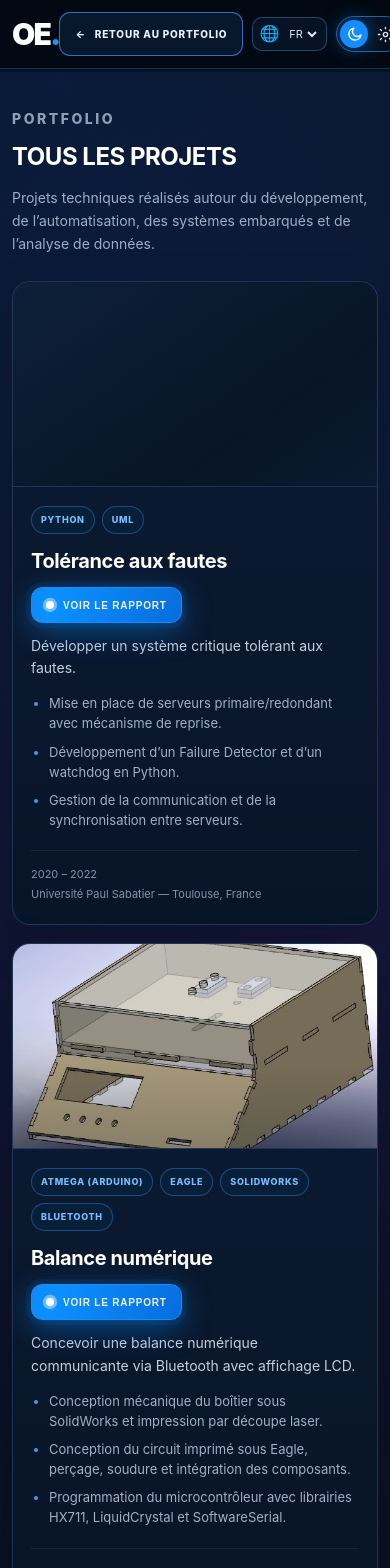
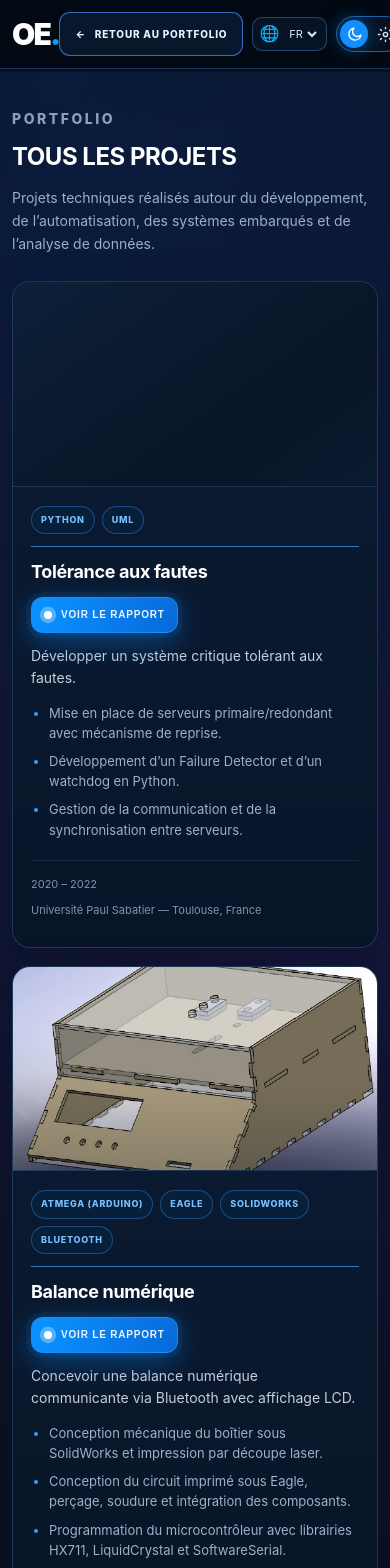
Before and after one commit to Oelayouchi/portfolio, a Next.js app: page /projects in a window 390 px wide. Shown: the top 1568 px of the page. Built offline with nearby package versions, Linux system fonts and the light colour scheme.

Commit message:
Polish project alignment and alternance banner

```diff
--- a/app/ui-alignment-fixes.css
+++ b/app/ui-alignment-fixes.css
@@ -8,37 +8,80 @@
   box-shadow: 0 8px 22px rgba(0,0,0,.28);
 }
 
-/* Reserve the same vertical space for project tags so every title row starts on the same line. */
+/* Give the banner CTA more room around the minimize control. */
+.alternanceBanner {
+  padding-right: 44px;
+}
+
+.alternanceCta {
+  min-height: 40px;
+  padding: 0 13px;
+  font-size: 12px;
+}
+
+/* Reserve the same vertical space for project tags so every divider starts on the same line. */
 .projectShowcaseTags {
   min-height: 58px;
   align-content: flex-start;
+  margin-bottom: 12px;
 }
 
-/* Keep each project name and its report button aligned on the same top line. */
+/* Add a divider between technologies and the project title, aligned across every card. */
 .projectShowcaseTitleRow {
-  align-items: flex-start;
-  min-height: 52px;
+  align-items: center;
+  min-height: 56px;
+  margin-bottom: 12px;
+  padding-top: 14px;
+  border-top: 1px solid rgba(57, 156, 255, .72);
 }
 
+/* Slightly reduce project title size and keep every title/button on the same baseline. */
 .projectShowcaseContent h3 {
-  min-height: 50px;
+  min-height: 0;
+  margin: 0;
   display: flex;
-  align-items: flex-start;
+  align-items: center;
+  font-size: 18px;
+  line-height: 1.2;
 }
 
 .projectShowcaseButton {
   margin-top: 0;
+  min-height: 36px;
+  padding: 0 12px;
+  font-size: 10px;
+}
+
+/* Keep the lower separators of all project cards aligned. */
+.projectShowcaseMeta {
+  min-height: 66px;
 }
 
 @media (max-width: 760px) {
-  .projectShowcaseTags,
-  .projectShowcaseTitleRow,
+  .projectShowcaseTags {
+    min-height: 0;
+  }
+
+  .projectShowcaseTitleRow {
+    min-height: 0;
+    align-items: flex-start;
+  }
+
   .projectShowcaseContent h3 {
-    min-height: 0;
+    font-size: 18px;
+  }
+
+  .alternanceBanner {
+    padding-right: 42px;
   }
 
   .alternanceMinimize {
     top: 8px;
     right: 10px;
   }
+
+  .alternanceCta {
+    min-height: 38px;
+    padding: 0 12px;
+  }
 }
```
